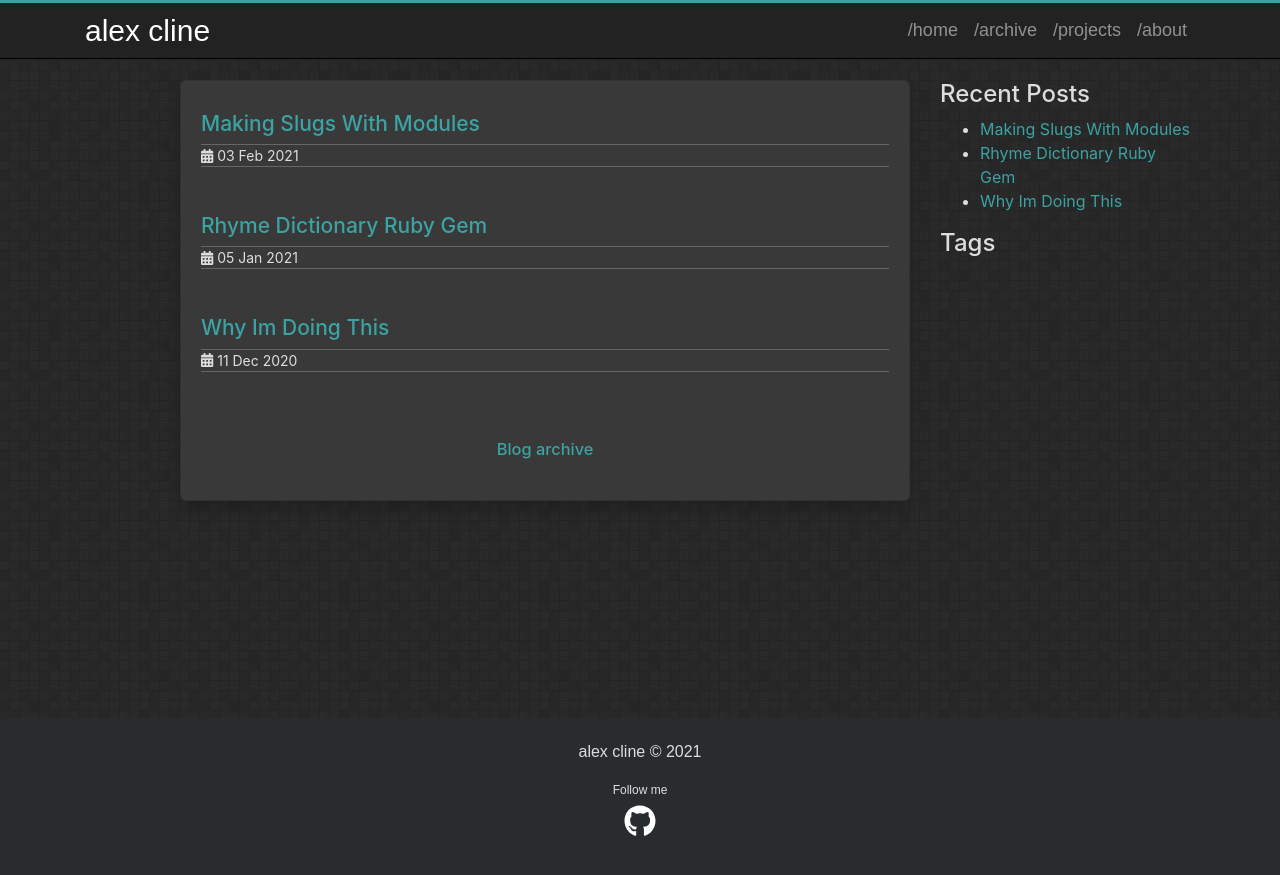
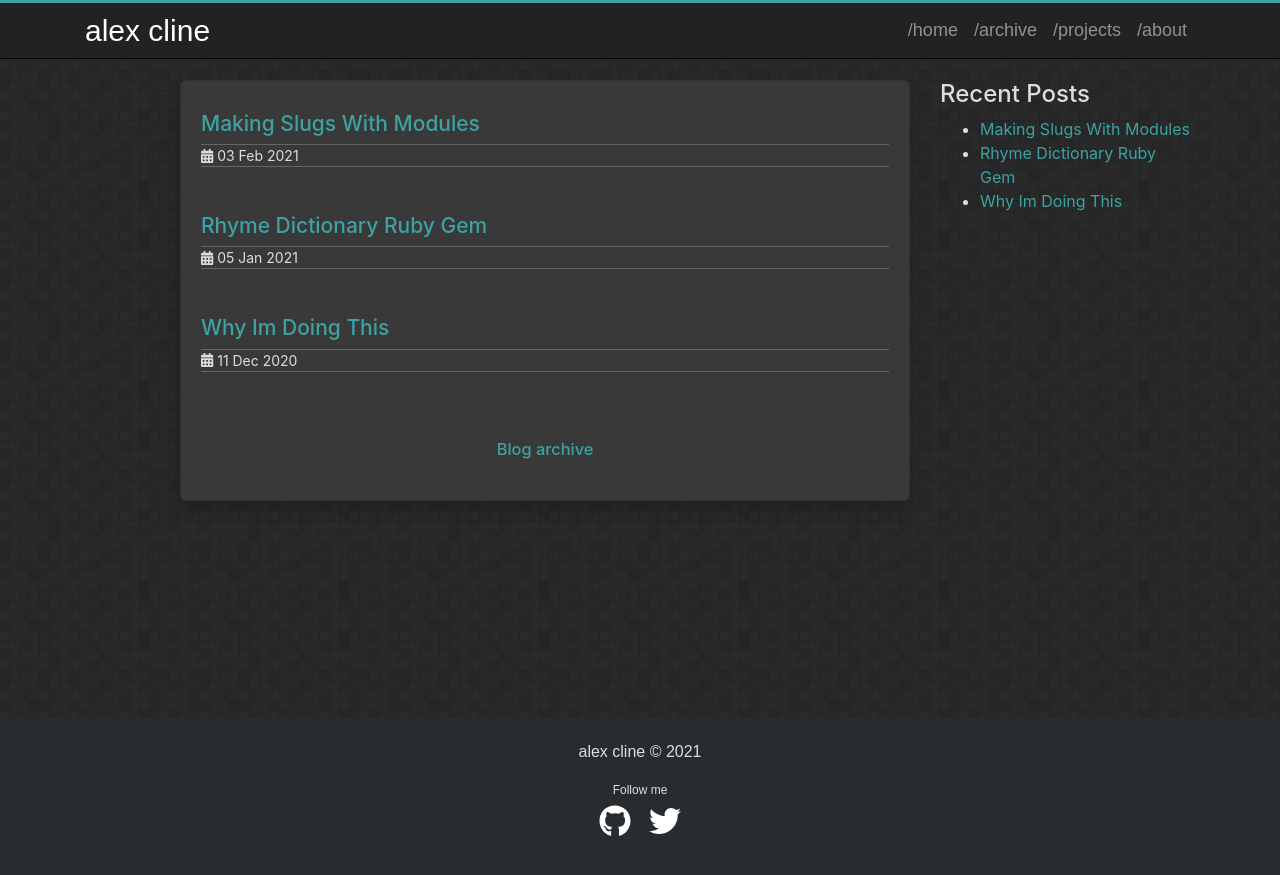
Before and after one commit to revarcline/revarcline.github.io, a Jekyll site: the page built from index.md, in a window 1280 px wide. Shown: the top 875 px of the page. Built offline with Jekyll 4.4.1, drawn with Linux system fonts in a browser that asks for light colours.

Commit message:
added twitter button

```diff
--- a/_includes/sidebar.html
+++ b/_includes/sidebar.html
@@ -8,13 +8,4 @@
 </div>
 
 <div class="sidebar">
-  <h2>Tags</h2>
-  <ul class="fa-ul">
-    {% assign tags = (site.tags | sort:0) %}
-    {% for tag in tags %}
-    <li><span class="fa-li"><i class="fas fa-tag"></i></span>
-            <a href="{{ '/tag/' | append: tag[0] | relative_url }}" data-toggle="tooltip" data-placement="right" title="{{ tag[1].size }}">
-        <span>{{tag[0] }}</span></a></li>
-    {% endfor %}
-  </ul>
 </div>
--- a/_includes/social.html
+++ b/_includes/social.html
@@ -5,6 +5,12 @@
   {% if site.social.github %}
     <li>
       <a title="{{ site.social.github }} on Github" href="https://github.com/{{ site.social.github }}" target="_blank"><i class="fab fa-github fa-2x"></i></a>
+    </li>
+  {% endif %}
+
+  {% if site.social.twitter %}
+    <li>
+      <a title="{{ site.social.twitter }} on Twitter " href="https://twitter.com/{{ site.social.twitter }}" target="_blank"><i class="fab fa-twitter fa-2x"></i></a>
     </li>
   {% endif %}
 
```
Also changed, not shown: _includes/collecttags.html (deleted, +0 -18 lines).
